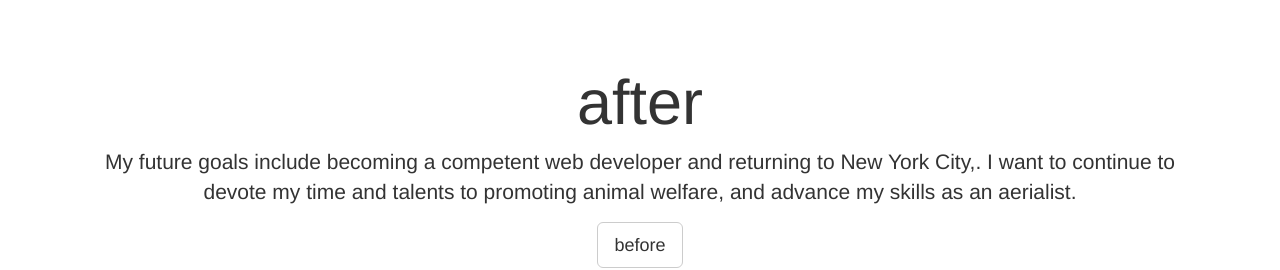
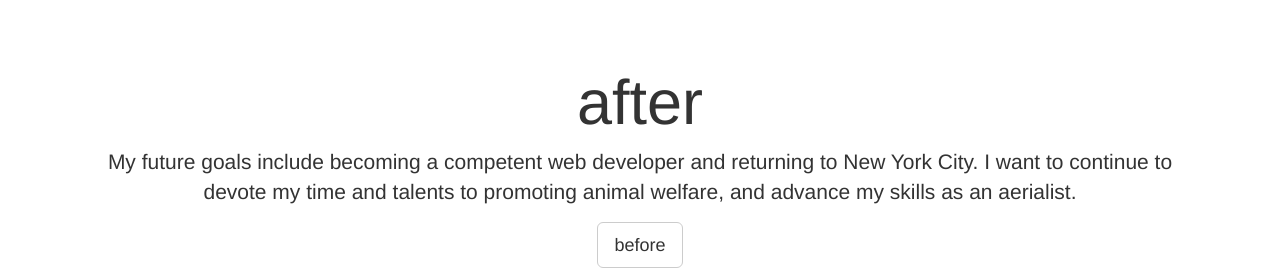
Before and after one commit to amandacharles/personalpage, a plain HTML site: page future.html in a window 1280 px wide. Shown: the top 270 px of the page. Drawn offline with nearby package versions, Linux system fonts and the light colour scheme.

Commit message:
fixed typos in future.html

```diff
--- a/future.html
+++ b/future.html
@@ -12,7 +12,7 @@
 <div class="container-fluid">
   <div class="jumbotron jumbo2">
   <h1>after</h1>
-  <p>My future goals include becoming a competent web developer and returning to New York City,.  I want  to continue to devote my time and talents to promoting animal welfare, and advance my skills as an aerialist.  </p>
+  <p>My future goals include becoming a competent web developer and returning to New York City.  I want  to continue to devote my time and talents to promoting animal welfare, and advance my skills as an aerialist.  </p>
   <p><a class="btn btn-default btn-lg" href="index.html" role="button">before</a></p>
 </div>
 <div class="row">
```
Also changed, not shown: 1 other file.
